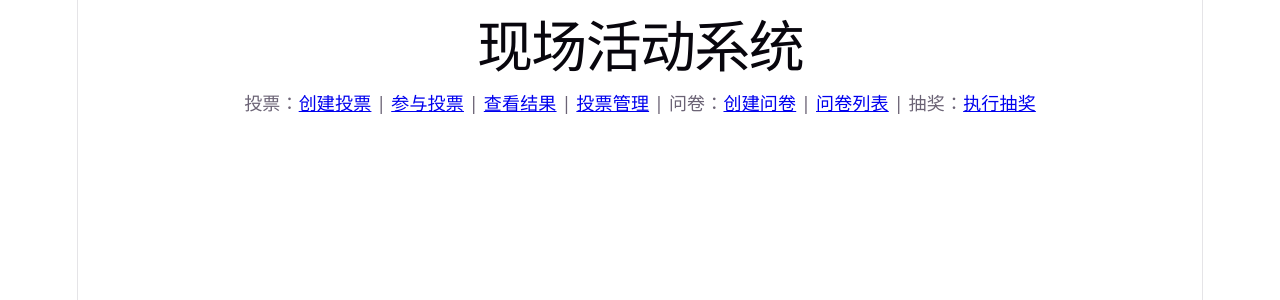
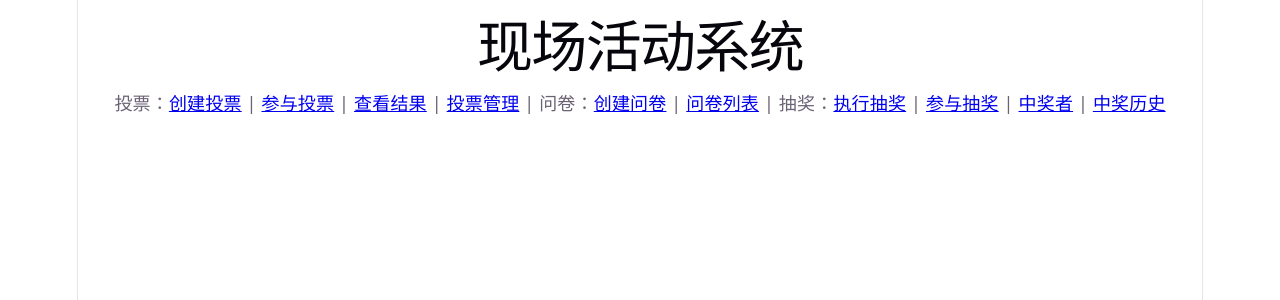
Before and after one commit to Loj1k6189/Distributed, a Vue app in the folder front-end/: page / in a window 1280 px wide. Shown: the top 300 px of the page. Built offline with nearby package versions, Linux system fonts and the light colour scheme.

Commit message:
前端修正

```diff
--- a/front-end/src/App.vue
+++ b/front-end/src/App.vue
@@ -16,7 +16,10 @@
 
       <!-- 抽奖系统 -->
       <strong>抽奖：</strong>
-      <router-link to="/lottery/draw">执行抽奖</router-link>
+      <router-link to="/lottery/draw">执行抽奖</router-link> |
+      <router-link to="/lottery/join/1">参与抽奖</router-link> |
+      <router-link to="/lottery/winners/1">中奖者</router-link> |
+      <router-link to="/lottery/history/1">中奖历史</router-link>
     </nav>
 
     <router-view />
--- a/front-end/src/components/VoteSubmit.vue
+++ b/front-end/src/components/VoteSubmit.vue
@@ -43,7 +43,7 @@
 </template>
 
 <script setup>
-import { ref, onMounted } from 'vue'
+import { ref, computed, onMounted } from 'vue'
 import { useRoute } from 'vue-router'
 import axios from 'axios'
 
```
